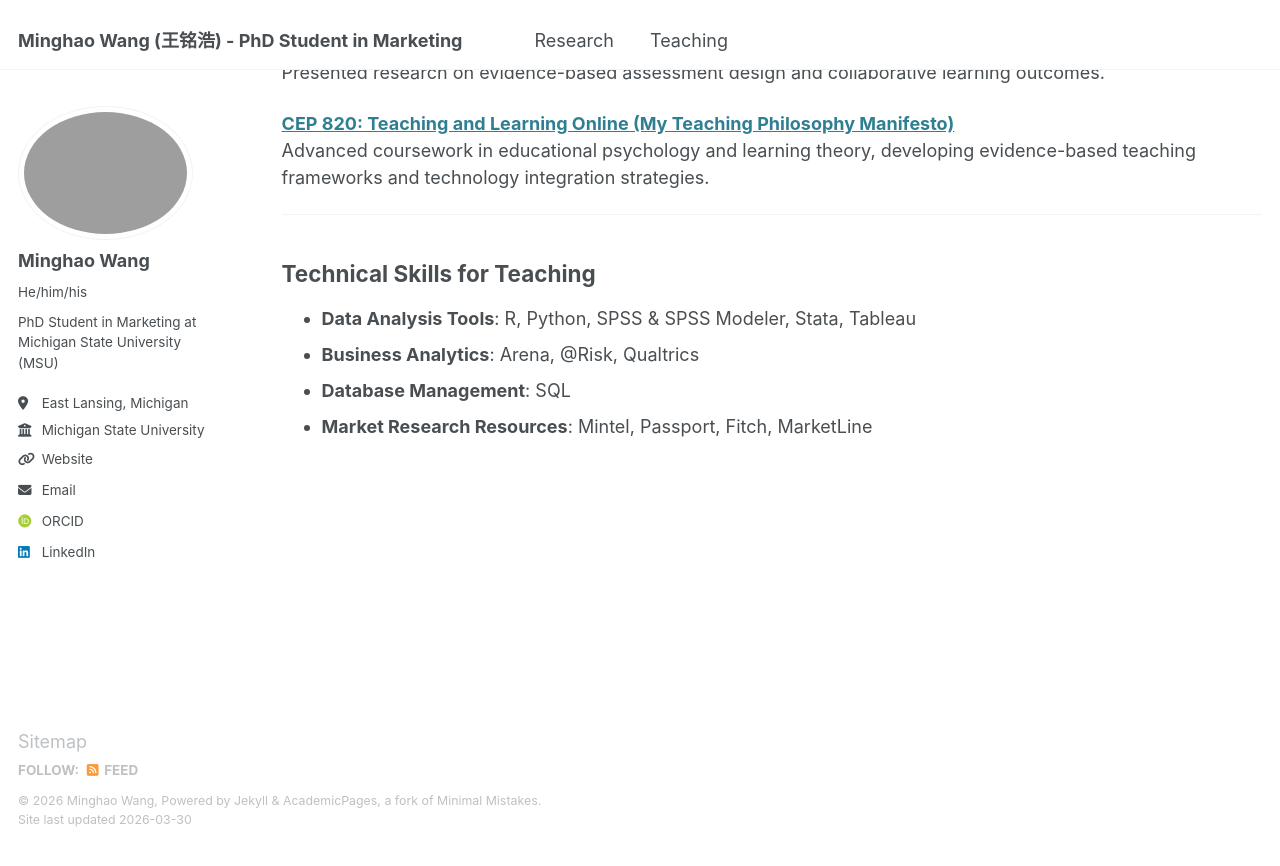
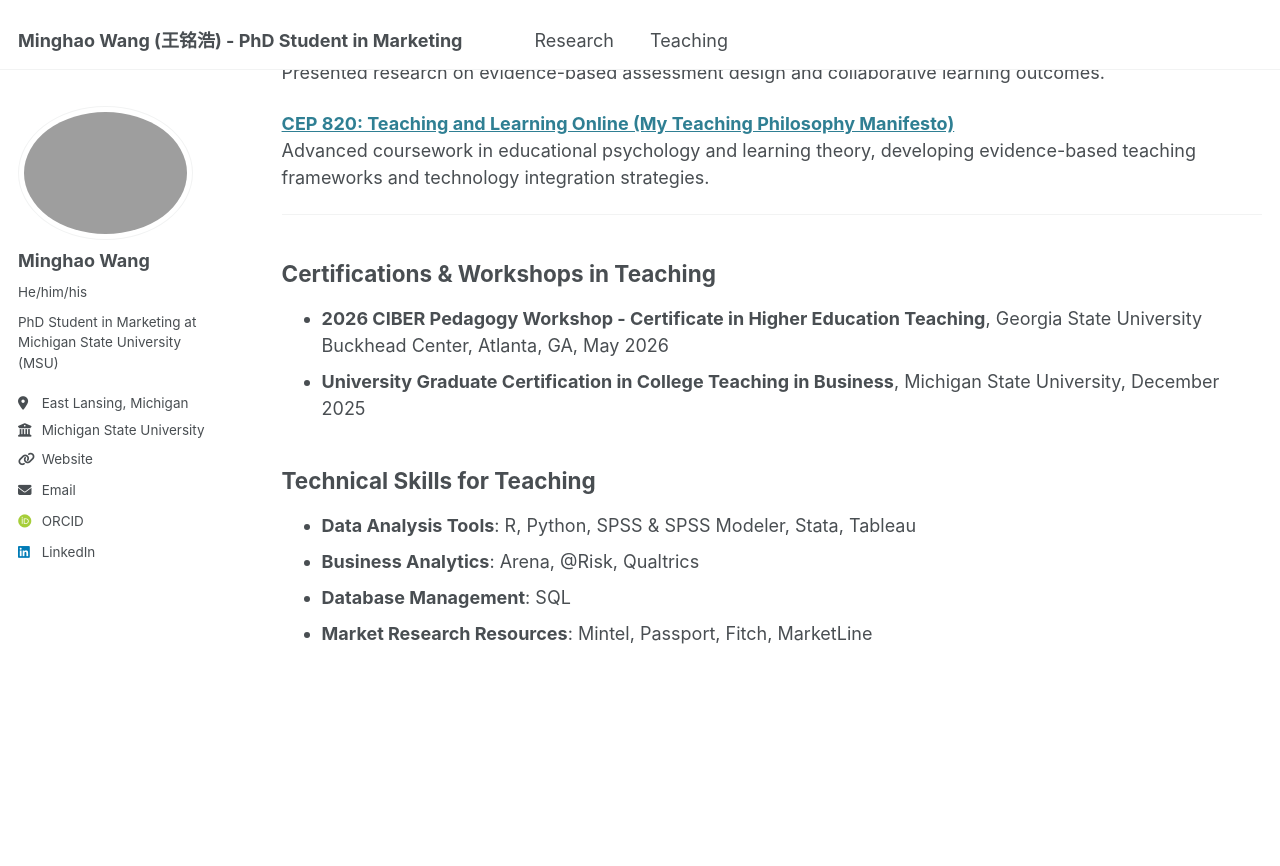
Before and after one commit to minghaowang-research/minghaowang-research.github.io, a Jekyll site: the page built from _pages/teaching.md, in a window 1280 px wide and 900 px high, scrolled down 768 px. Shown: the top 866 px of the window. Built offline with Jekyll 4.4.1, drawn with Linux system fonts in a browser that asks for light colours; some web fonts are replaced.

Commit message:
Added CIBER & Symposium

```diff
--- a/_pages/teaching.md
+++ b/_pages/teaching.md
@@ -36,6 +36,9 @@ Presented research on evidence-based assessment design and collaborative learnin
 Advanced coursework in educational psychology and learning theory, developing evidence-based teaching frameworks and technology integration strategies.
 
 ---
+## Certifications & Workshops in Teaching
+* **2026 CIBER Pedagogy Workshop - Certificate in Higher Education Teaching**, Georgia State University Buckhead Center, Atlanta, GA, May 2026
+* **University Graduate Certification in College Teaching in Business**, Michigan State University, December 2025
 
 ## Technical Skills for Teaching
 
```
Also changed, not shown: _pages/about.md (+2 -2 lines), 8 other files.
